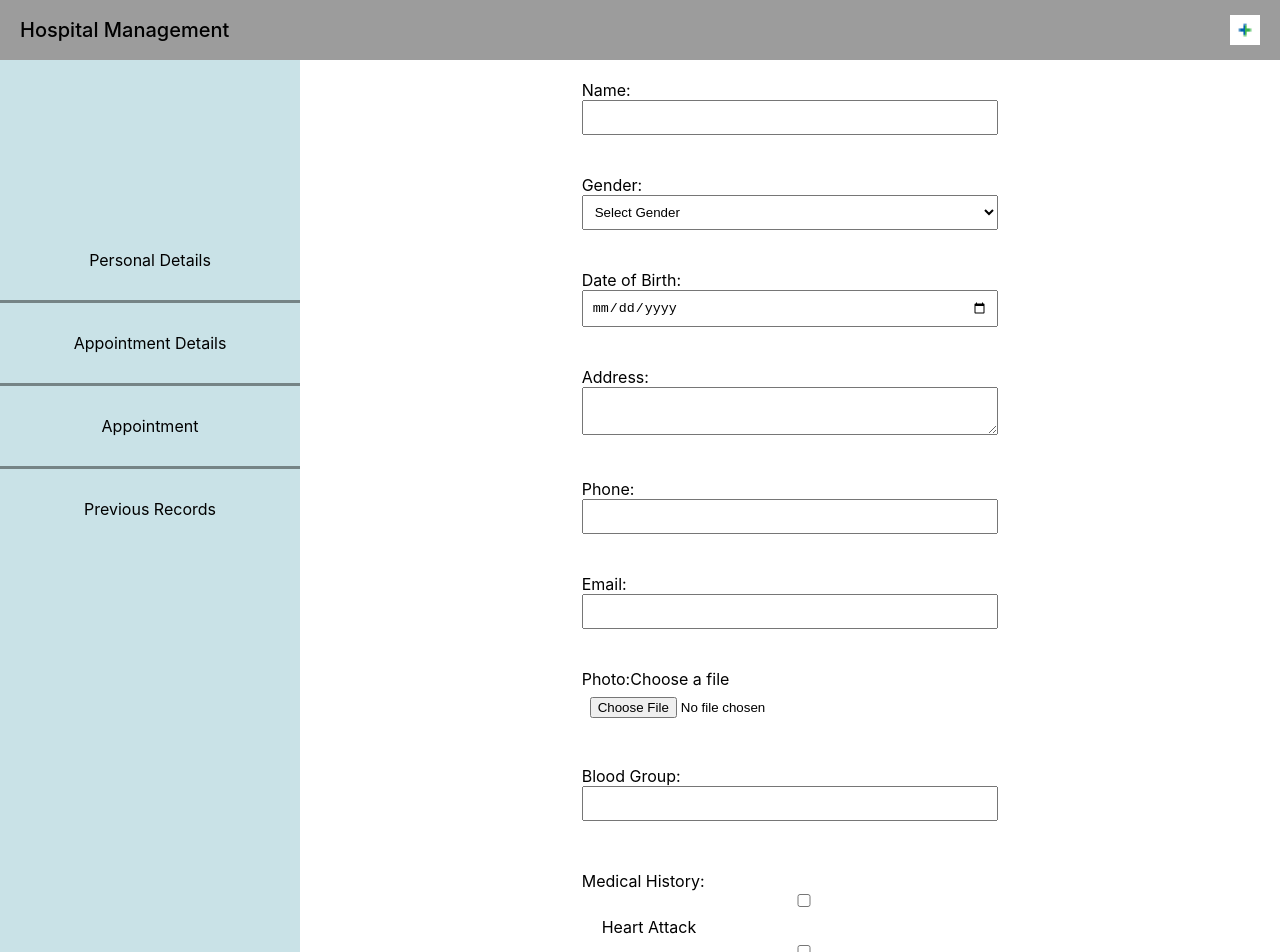
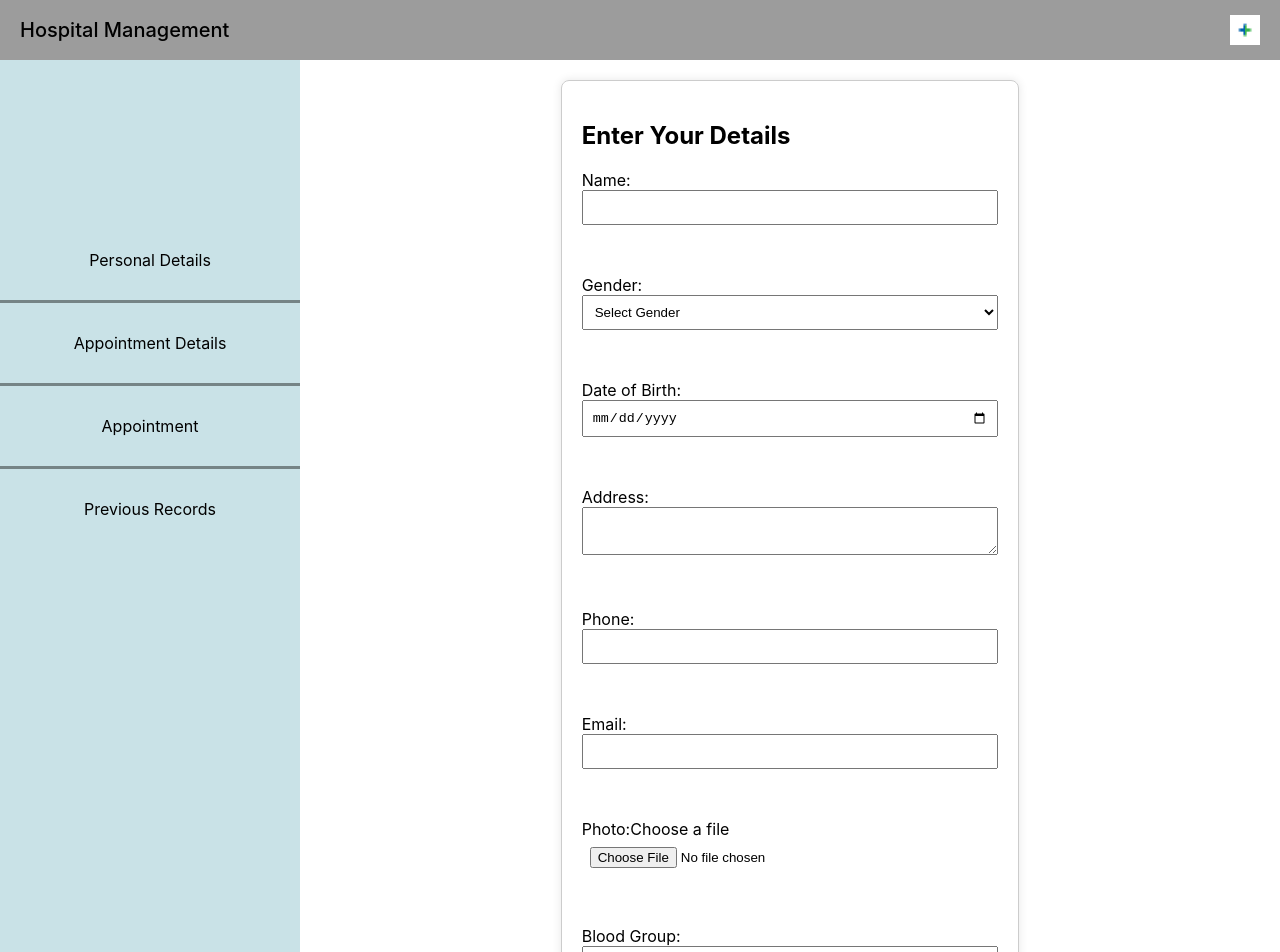
Before and after one commit to kedarlin/Health-care-GDSC, a React (Create React App) app: page /patient in a window 1280 px wide. Shown: the top 952 px of the page. Built offline with nearby package versions, Linux system fonts and the light colour scheme.

Commit message:
updated codes

```diff
--- a/src/Components/PersonalDetails/PersonalDetails.css
+++ b/src/Components/PersonalDetails/PersonalDetails.css
@@ -1,15 +1,23 @@
 .personal-details-container {
-    width: 100%;
     margin-top: 60px;
+    max-width: 600px;
+    padding: 20px;
+    border: 1px solid #ccc;
+    border-radius: 8px;
+    box-shadow: 0 0 10px rgba(0, 0, 0, 0.1);
 }
-
+.personal-details-head{
+    font-size: x-large;
+    font-weight: bold;
+    padding: 20px 0 20px 0;
+}
 form {
     display: flex;
     flex-direction: column;
 }
 
 label {
-    margin-bottom: 10px;
+    margin: 0px 0 20px 0;
 }
 
 input,
@@ -33,8 +41,18 @@ textarea {
 .medical-history-item {
     margin-bottom: 5px;
     margin-left: 20px;
+    font-size: 20px;
 }
-
+.medical-history-item label{
+    display: flex;
+    flex-direction: row;
+    align-items: center;
+}
+.medical-history-item input{
+    padding-top: 100px;
+    width: 20px;
+    margin: 0px 20px;
+}
 .personal-details-container button {
     background-color: #4caf50;
     color: white;
--- a/src/Components/PersonalDetails/PersonalDetails.js
+++ b/src/Components/PersonalDetails/PersonalDetails.js
@@ -55,6 +55,7 @@ const PersonalDetails = () => {
 
     return (
         <div className='personal-details-container'>
+            <div className='personal-details-head'>Enter Your Details</div>
             <form onSubmit={handleSubmit}>
                 <label>
                     Name:
@@ -105,9 +106,9 @@ const PersonalDetails = () => {
                     <input type='text' name='bloodGroup' value={formData.bloodGroup} onChange={handleChange} required />
                 </label>
                 <br />
+                <>Medical History:</>
                 <div className='medical-history'>
                     <label>
-                        Medical History:
                         <div className='medical-history-item'>
                             <label>
                                 <input
```
